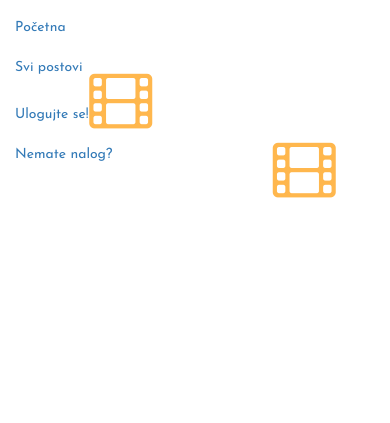
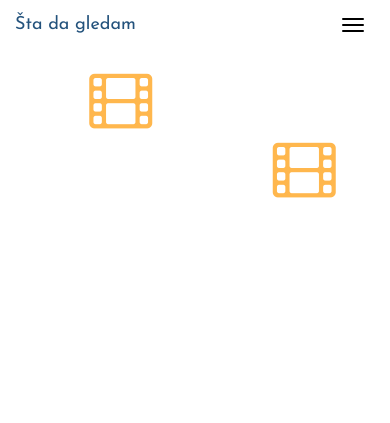
Before and after one commit to miloskuruzovic/StaDaGledam, a CodeIgniter app: page /database/index.php/blog/test in a window 390 px wide. Shown: the top 423 px of the page. Run offline with CodeIgniter, Linux system fonts and the light colour scheme; some libraries are stand-ins or nearby versions.

Commit message:
navigation style tweeks

```diff
--- a/application/views/templates/navigation.php
+++ b/application/views/templates/navigation.php
@@ -1,8 +1,16 @@
 <div class="container">
 	<div class="row">
 		<nav class="navbar navbar-fixed-top container-fluid">
+			<div class="navbar-header">
+				<button type="button" class="navbar-toggle" data-toggle="collapse" data-target="#myNavbar">
+					<span class="icon-bar"></span>
+					<span class="icon-bar"></span>
+					<span class="icon-bar"></span>
+				</button>
+				<a class="navbar-brand" href="<?= base_url() ?>">Šta da gledam</a>
+			</div>
+			<div id="myNavbar" class="collapse navbar-collapse">
 			<ul class="nav navbar-nav ">
-				<li><a href="<?= base_url() ?>">Početna</a></li>
 				<li><a href="<?= base_url() ?>blog/posts">Svi postovi</a></li>
 			</ul>
 			<ul class="nav navbar-nav navbar-right">
@@ -26,6 +34,7 @@
 				</li>
 			<?php endif ?>
     		</ul>
+    		</div>
 		</nav>
 	</div>
 <!-- Modal -->
--- a/style.css
+++ b/style.css
@@ -81,3 +81,23 @@ html, body {
 	padding: 10px;
 	border-radius: 5px;
 }
+
+/* MOBILE */
+
+@media screen and (max-width: 490px) {
+	nav {
+		background-color: rgba(255,255,255,0.8) !important;
+	}
+	.icon-bar {
+		background-color: #000 !important;
+	}
+
+	.blog-index-header h1{
+		font-size: 2.5em;
+		color: #000;
+	}
+
+	.logo {
+		font-size: 0.8em;
+	}
+}
```
